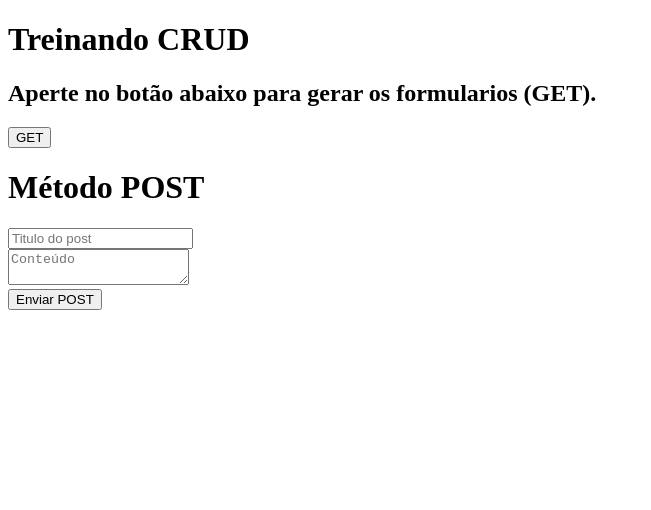
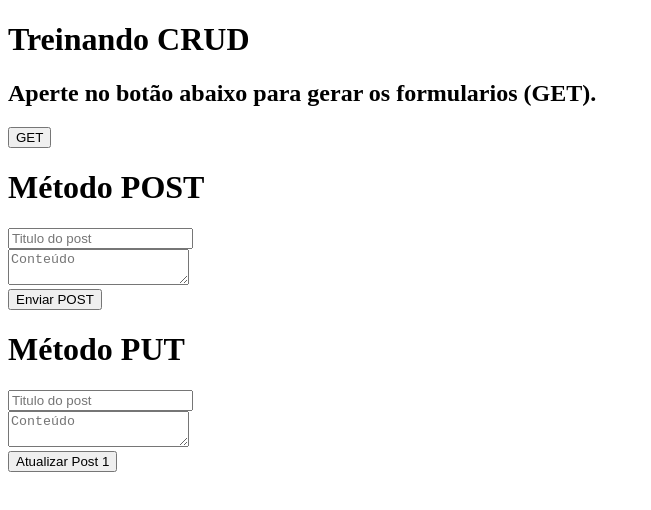
Before and after one commit to mikebenedito/Desafios-de-REST-API, a plain HTML site: page Dominando os Métodos HTTP/index.html in a window 1280 px wide. Shown: the whole page, without its empty margins (0-651 px from the left). Drawn offline with Linux system fonts and the light colour scheme; no server answers.

Commit message:
Update index.html

```diff
--- a/Dominando os Métodos HTTP/index.html
+++ b/Dominando os Métodos HTTP/index.html
@@ -17,6 +17,13 @@
     <button id="enviar">Enviar POST</button>
     <div id="post-container"></div>
 
+    <h1>Método PUT</h1>
+    <div id="get-container2"></div>
+    <input id="titulo2" placeholder="Titulo do post"><br>
+    <textarea id="conteudo2" placeholder="Conteúdo"></textarea><br>
+    <button id="btnPUT">Atualizar Post 1</button>
+
+
 
 
     <script src="script.js"></script>
```
